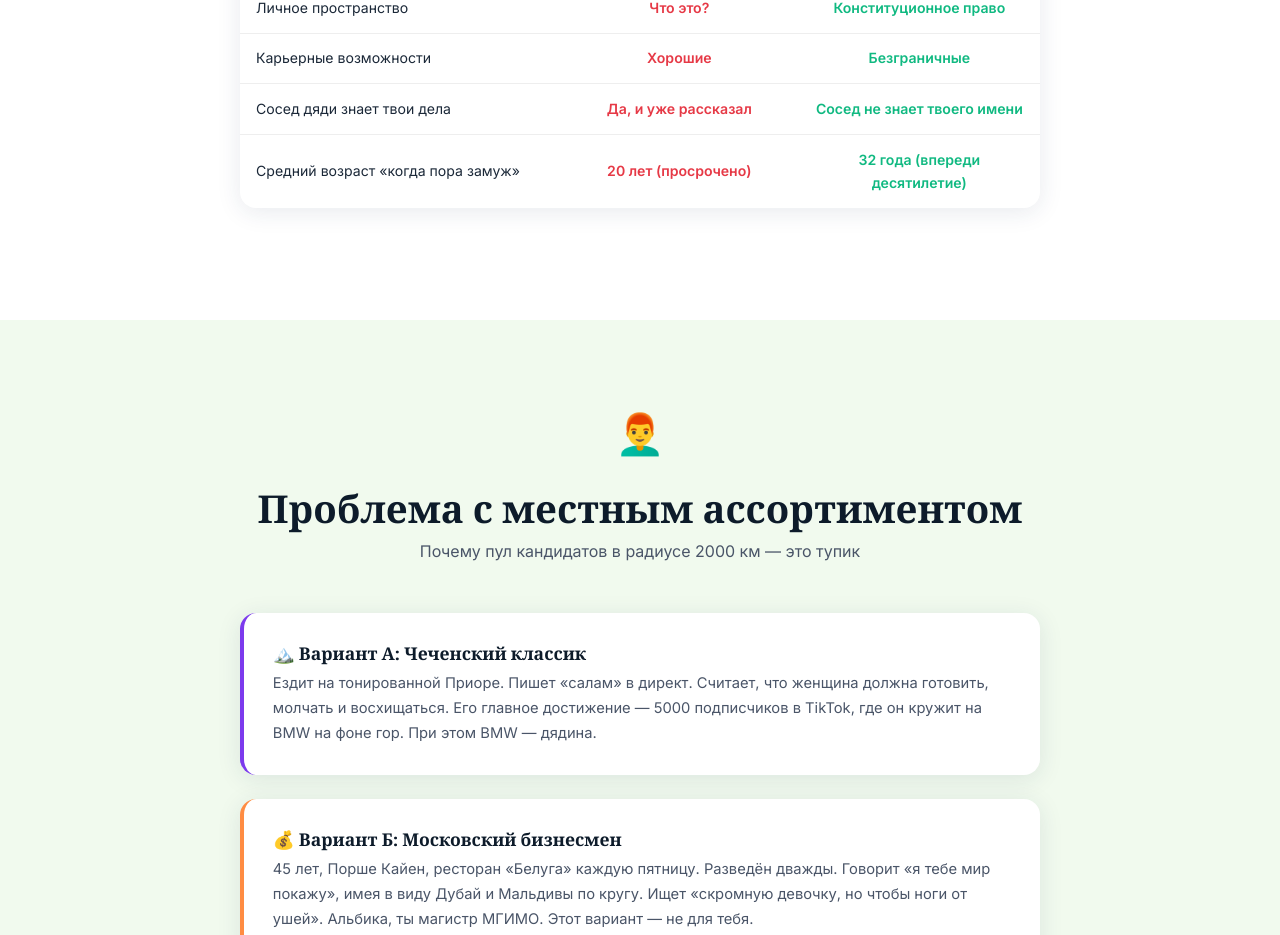
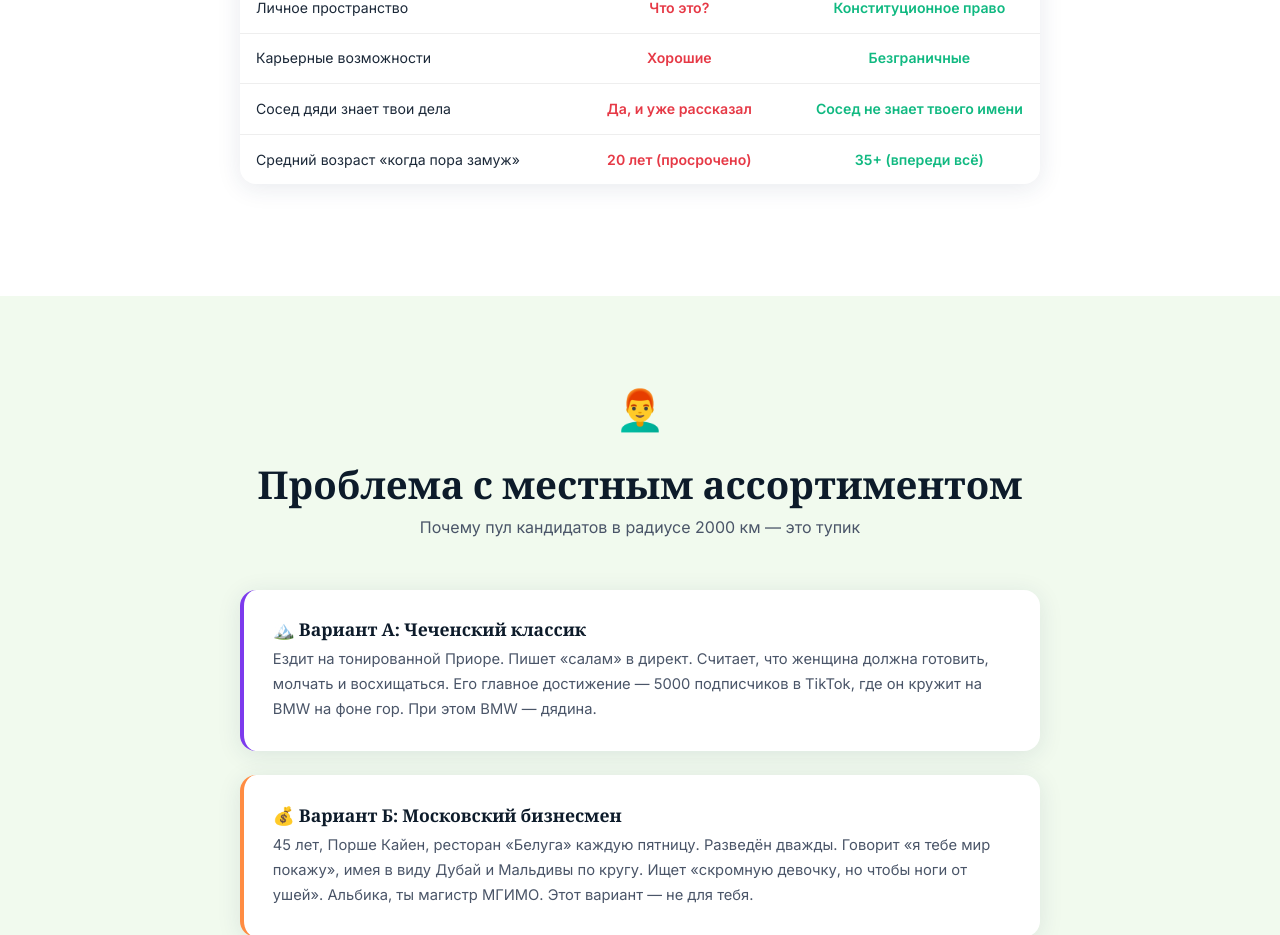
Before and after one commit to MrZzz17/albika-america, a plain HTML site: page index.html in a window 1280 px wide. Shown: the part 3556-4491 px from the top of the page. Drawn offline with nearby package versions, Linux system fonts and the light colour scheme.

Commit message:
Fix marriage age: 35+
Co-authored-by: Cursor <cursoragent@cursor.com>

```diff
--- a/index.html
+++ b/index.html
@@ -250,7 +250,7 @@ img{max-width:100%;height:auto;display:block}
         <tr><td>Личное пространство</td><td>Что это?</td><td>Конституционное право</td></tr>
         <tr><td>Карьерные возможности</td><td>Хорошие</td><td>Безграничные</td></tr>
         <tr><td>Сосед дяди знает твои дела</td><td>Да, и уже рассказал</td><td>Сосед не знает твоего имени</td></tr>
-        <tr><td>Средний возраст «когда пора замуж»</td><td>20 лет (просрочено)</td><td>32 года (впереди десятилетие)</td></tr>
+        <tr><td>Средний возраст «когда пора замуж»</td><td>20 лет (просрочено)</td><td>35+ (впереди всё)</td></tr>
       </tbody>
     </table>
   </div>
```
